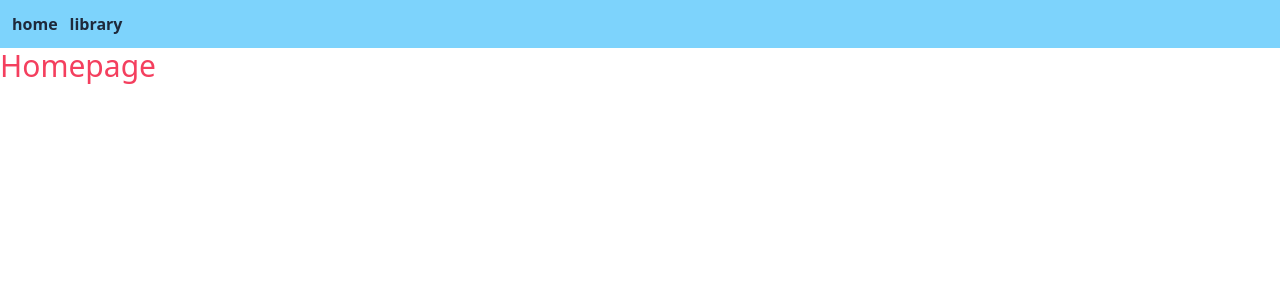
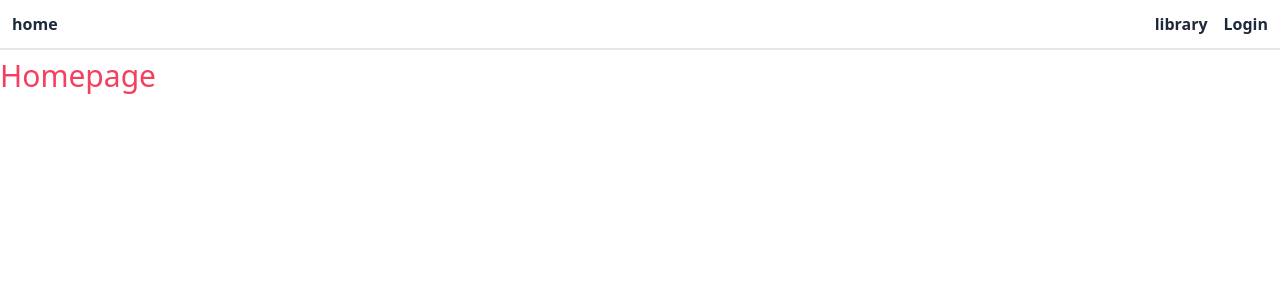
Before and after one commit to tnp2004/book-store, a Next.js app: page / in a window 1280 px wide. Shown: the top 300 px of the page. Built offline with nearby package versions, Linux system fonts and the light colour scheme.

Commit message:
Add Framer animation and Create Navbar component  file

```diff
--- a/components/Book.tsx
+++ b/components/Book.tsx
@@ -2,6 +2,7 @@ import React from 'react'
 import Image from 'next/image'
 import { PreviewBook } from 'types/types'
 import Link from 'next/link'
+import { motion } from 'framer-motion'
 
 type Props = {
     book: PreviewBook
@@ -15,13 +16,20 @@ export default function Book({ book }: Props) {
 
     return (
         <Link href={`/library/${id}`}>
-            <div className='p-3 border-2 w-60 h-72 hover:bg-gradient-to-b from-cyan-300 to-blue-300'>
+            <motion.div className='p-3 border-2 w-60 h-72 rounded-md box-content flex flex-col justify-between' whileHover={{
+                position: 'relative',
+                zIndex: 1,
+                scale: [1, 1.4, 1.2],
+                transition: {
+                    duration: .2
+                }
+            }}>
                 <label className='font-bold'>{title}</label>
                 <div className='relative p-1 w-48 h-48 mx-auto my-2'>
                     <Image priority src={`${imageLinks?.smallThumbnail || defaultBookImage}`} alt={title} className='mx-auto' fill={true} sizes='1' style={{objectFit: 'contain'}} />
                 </div>
                 <p>{authors}</p>
-            </div>
+            </motion.div>
         </Link>
     )
 }
--- a/components/Layout.tsx
+++ b/components/Layout.tsx
@@ -1,6 +1,6 @@
-import Link from 'next/link'
 import Loading from '../components/Loading'
 import Head from 'next/head'
+import Navbar from './Navbar'
 
 // this file is for Navbar
 export default function Layout(props: any) {
@@ -10,10 +10,7 @@ export default function Layout(props: any) {
                 <title>Book Store</title>
             </Head>
             <Loading />
-            <nav className='bg-sky-300 p-3 flex gap-3'>
-                <Link href='/' className='font-bold text-slate-800 hover:text-blue-700'>home</Link>
-                <Link href='/library' className='font-bold text-slate-800 hover:text-blue-700'>library</Link>
-            </nav>
+            <Navbar />
             {props.children}
         </>
     )
--- a/components/Loader.tsx
+++ b/components/Loader.tsx
@@ -1,4 +1,5 @@
 import React from 'react'
+import { motion } from 'framer-motion'
 
 type Props = {}
 
@@ -24,9 +25,23 @@ export default function Loader({ }: Props) {
           </div>
           <div className="spoke"></div>
         </div>
+        <motion.h1 className='text-center text-3xl my-2'
+          animate={{
+            opacity: [.2, .5, .8, 1, .8, .5, .2]
+          }}
+          transition={{
+            duration: 1.5,
+            repeat: Infinity
+          }}
+        >Loading...</motion.h1>
 
         <style jsx>
           {`
+                    @import url('https://fonts.googleapis.com/css2?family=Shantell+Sans:wght@500&display=swap');
+                    * {
+                      font-family: 'Shantell Sans', cursive;
+                    }
+
                     .wheel-and-hamster {
                         --dur: 1s;
                         position: relative;
--- /dev/null
+++ b/components/Navbar.tsx
@@ -0,0 +1,20 @@
+import Link from 'next/link'
+import React from 'react'
+
+type Props = {}
+
+export default function Navbar({ }: Props) {
+    return (
+        <>
+            <nav className='flex justify-between p-3 mb-2 border-b-2'>
+                <div>
+                    <Link href='/' className='font-bold text-slate-800 hover:text-sky-500'>home</Link>
+                </div>
+                <div className='flex gap-4 '>
+                    <Link href='/library' className='font-bold text-slate-800 hover:text-sky-500'>library</Link>
+                    <Link href='/login' className='font-bold text-slate-800 hover:text-sky-500'>Login</Link>
+                </div>
+            </nav>
+        </>
+    )
+}
--- a/package.json
+++ b/package.json
@@ -15,6 +15,7 @@
     "@types/react-dom": "18.0.11",
     "eslint": "8.36.0",
     "eslint-config-next": "13.2.4",
+    "framer-motion": "^10.9.1",
     "next": "13.2.4",
     "react": "18.2.0",
     "react-dom": "18.2.0",
--- a/src/pages/_app.tsx
+++ b/src/pages/_app.tsx
@@ -1,6 +1,22 @@
 import '@/styles/globals.css'
 import type { AppProps } from 'next/app'
+import { motion } from 'framer-motion'
 
-export default function App({ Component, pageProps }: AppProps) {
-  return <Component {...pageProps} />
+export default function App({ Component, pageProps, router }: AppProps) {
+  return (
+    // PAGE TRANSITIONS EFFECT
+
+    // <motion.div key={router.route} initial="pageInitial" animate="pageAnimate" variants={{
+    //   pageInitial: {
+    //     opacity: .8
+    //   },
+    //   pageAnimate: {
+    //     opacity: 1
+    //   }
+    // }}>
+    //   <Component {...pageProps} />
+    // </motion.div>
+
+    <Component {...pageProps} />
+  )
 }
--- a/src/pages/api/getBooks.ts
+++ b/src/pages/api/getBooks.ts
@@ -4,9 +4,8 @@ import { Item, PreviewBook } from "types/types"
 export default async function getBooks(req: NextApiRequest, res: NextApiResponse) {
     try {
         const key = process.env.BOOK_API_KEY
-        const searchDefault = 'cat'
         const { search } = req.query
-        const data = await (await (fetch(`https://www.googleapis.com/books/v1/volumes?q=${search || searchDefault}&key=${key}`))).json()
+        const data = await (await (fetch(`https://www.googleapis.com/books/v1/volumes?q=${search}&key=${key}`))).json()
 
         const filterBooksData = await data.items.map((book: Item): PreviewBook => {
             const { id } = book
--- a/src/pages/library/index.tsx
+++ b/src/pages/library/index.tsx
@@ -13,7 +13,6 @@ export default function Index({ data: { booksData } }: Props) {
 
     const [booksDataArray, setBooksData] = useState<PreviewBook[]>(booksData)
     const [searchValue, SetSearchValue] = useState<string>('')
-
 
     const searchBooks = async () => {
         const data = await (await fetch(`http://localhost:3000/api/getBooks?search=${searchValue}`)).json()
@@ -35,7 +34,7 @@ export default function Index({ data: { booksData } }: Props) {
                 </div>
                 {booksDataArray ? (
                     //  have data
-                    <div className='flex flex-wrap justify-center gap-12 mt-32'>
+                    <div className='flex flex-wrap justify-center gap-12 mt-12'>
                         {booksDataArray.map((book: PreviewBook, index: number) => (
                             <Book key={index} book={book} />
                         ))}
@@ -51,7 +50,8 @@ export default function Index({ data: { booksData } }: Props) {
 
 export async function getStaticProps() {
 
-    const data = await (await fetch('http://localhost:3000/api/getBooks')).json()
+    const searchDefault = 'cat'
+    const data = await (await fetch(`http://localhost:3000/api/getBooks?search=${searchDefault}`)).json()
 
     return {
         props: {
--- a/types/types.ts
+++ b/types/types.ts
@@ -12,7 +12,6 @@ export interface BookInformation {
     imageLinks?: Thumbnail
     infoLink: string
 }
-// title, authors, publisher, description, pagCount, categories, imageLinks, infolink
 export interface PreviewBook {
     id: string
     title: string
```
Also changed, not shown: 1 other file (tests, documents, lock files or other folders).
